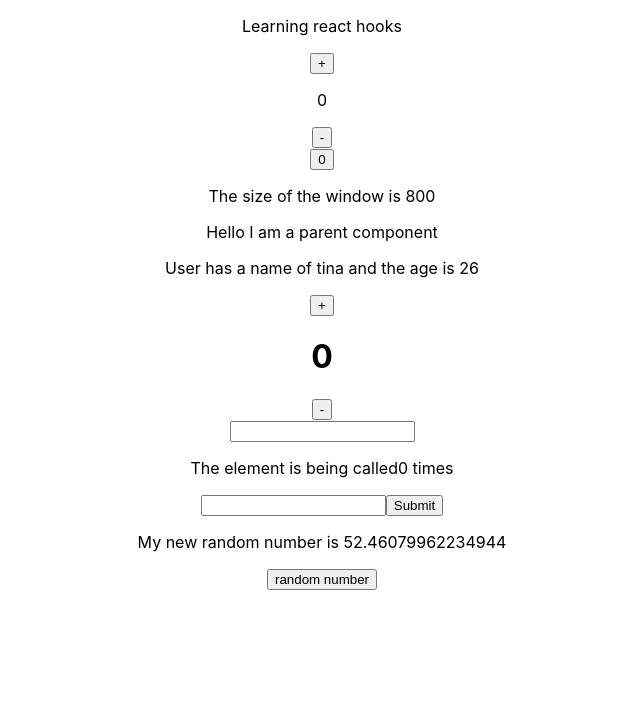
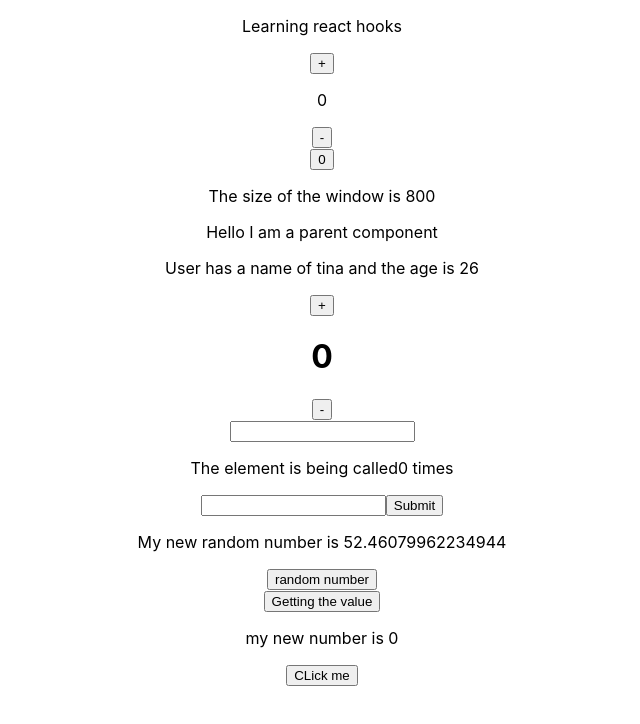
Before and after one commit to shalini47ch/react-hooks-practice, a React (Create React App) app: page / in a window 1280 px wide. Shown: the top 724 px of the page, without its empty margins (318-958 px from the left). Built offline with nearby package versions, Linux system fonts and the light colour scheme.

Commit message:
usememo hook added

```diff
--- a/src/App.js
+++ b/src/App.js
@@ -8,6 +8,7 @@ import UseReducerHook from './components/usereducer/usereducer';
 import RefHooks1 from './components/useref/refhooks1';
 import RefHooks2 from './components/useref/refhooks2';
 import UseLayoutHook from './components/uselayout/uselayouthooks';
+import UseMemoHook from './components/usememo/usememohook';
 function App() {
   return (
     <div className="App">
@@ -20,6 +21,7 @@ function App() {
      <RefHooks1/>
      <RefHooks2/>
      <UseLayoutHook/>
+     <UseMemoHook/>
 
     </div>
   );
--- /dev/null
+++ b/src/components/usememo/usememohook.jsx
@@ -0,0 +1,38 @@
+//this is the most important hook meant to optimize the performance of our app
+//in usememo we  can return the value which is not possible in case of useeffect hook there we had a cleanup function
+//this has the same structure as that of the useEffect hook but here we are returning a variable
+//const var_name=useMemo(callback,[dependency]) here there are two parameters just like useEffect
+//unrelated buttons changes were also shown in the console which resulted in performance issue
+import { useState, useMemo } from "react";
+
+const UseMemoHook = () => {
+  //create two usestates one for toggling the button and the other is for setting the number
+  const [mynum, setNumber] = useState(0);
+  const [show, setShow] = useState(false); //this will help in toggling of buttons
+
+  const getValue = () => {
+    return setNumber(mynum + 1);
+  };
+  //create one function to slow our app so that we can improve it using useMemo hook
+  const countNumber = (num) => {
+    for (let i = 0; i <= 1000000; i++) {}
+
+    return num;
+  };
+  const checkData = useMemo(() => {
+    //jab jab mynum change hoga tab tab countnumber call hoga
+    //inappropriate call ko avoid karne ke liye and performance improve karne ke liye use useMemo hook
+    return countNumber(mynum);
+  }, [mynum]);
+
+  return (
+    <div>
+      <button onClick={getValue}>Getting the value</button>
+      <p>my new number is {checkData}</p>
+      <button onClick={() => setShow(!show)}>
+        {show ? "You clicked me" : "CLick me"}
+      </button>
+    </div>
+  );
+};
+export default UseMemoHook;
```
